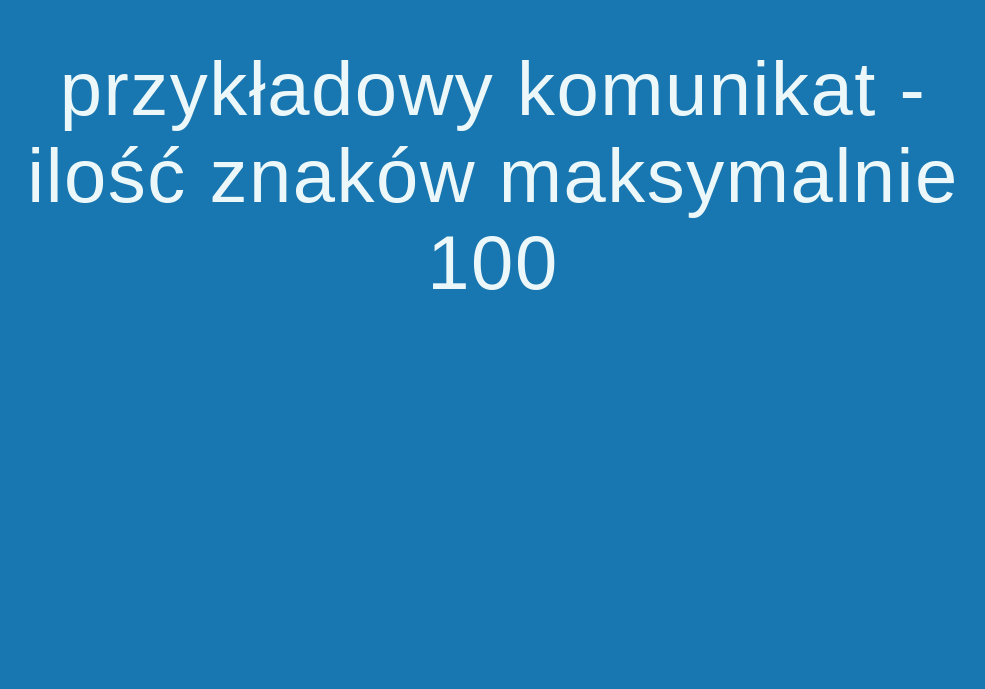
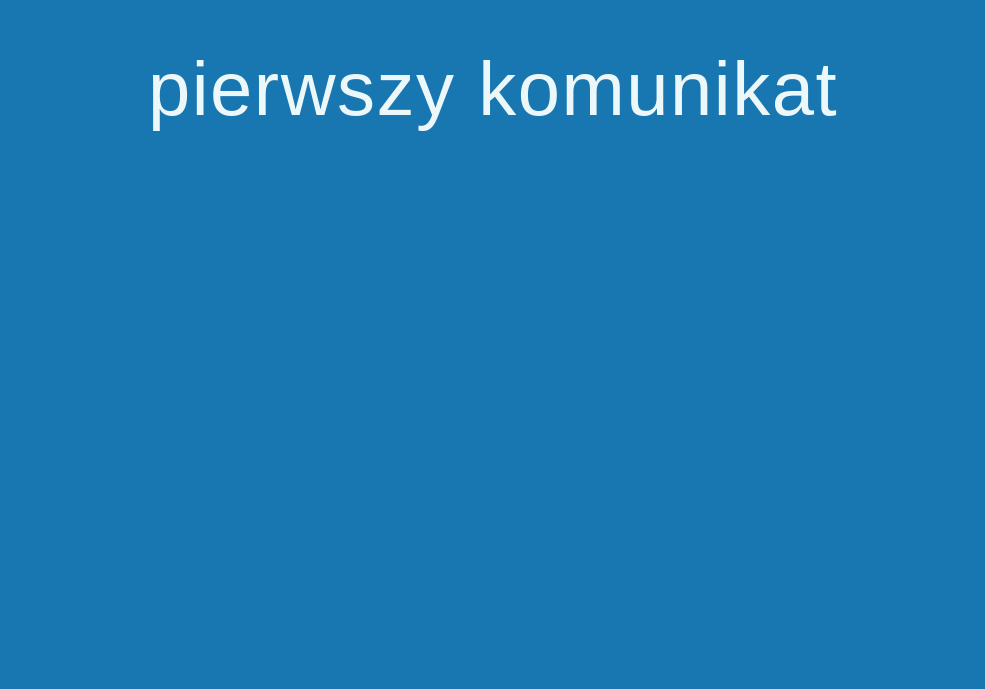
Before and after one commit to pszychowska/statements, a React (Create React App) app: page / in a window 1280 px wide. Shown: the part 111-800 px from the top of the page, without its empty margins (147-1132 px from the left). Built offline with nearby package versions, Linux system fonts and the light colour scheme.

Commit message:
#5 remove Statement import from App

```diff
--- a/src/App.tsx
+++ b/src/App.tsx
@@ -1,11 +1,11 @@
 import React, { FC } from "react";
-import Statement from "./Components/Statement/Statement";
 import styles from "./app.module.scss";
+import StatementList from "./Components/StatementList/StatementList";
 
 const App: FC = () => {
     return (
         <div className={styles.app}>
-            <Statement text="przykładowy komunikat - ilość znaków maksymalnie 100" id={1} />
+            <StatementList />
         </div>
     );
 };
```
